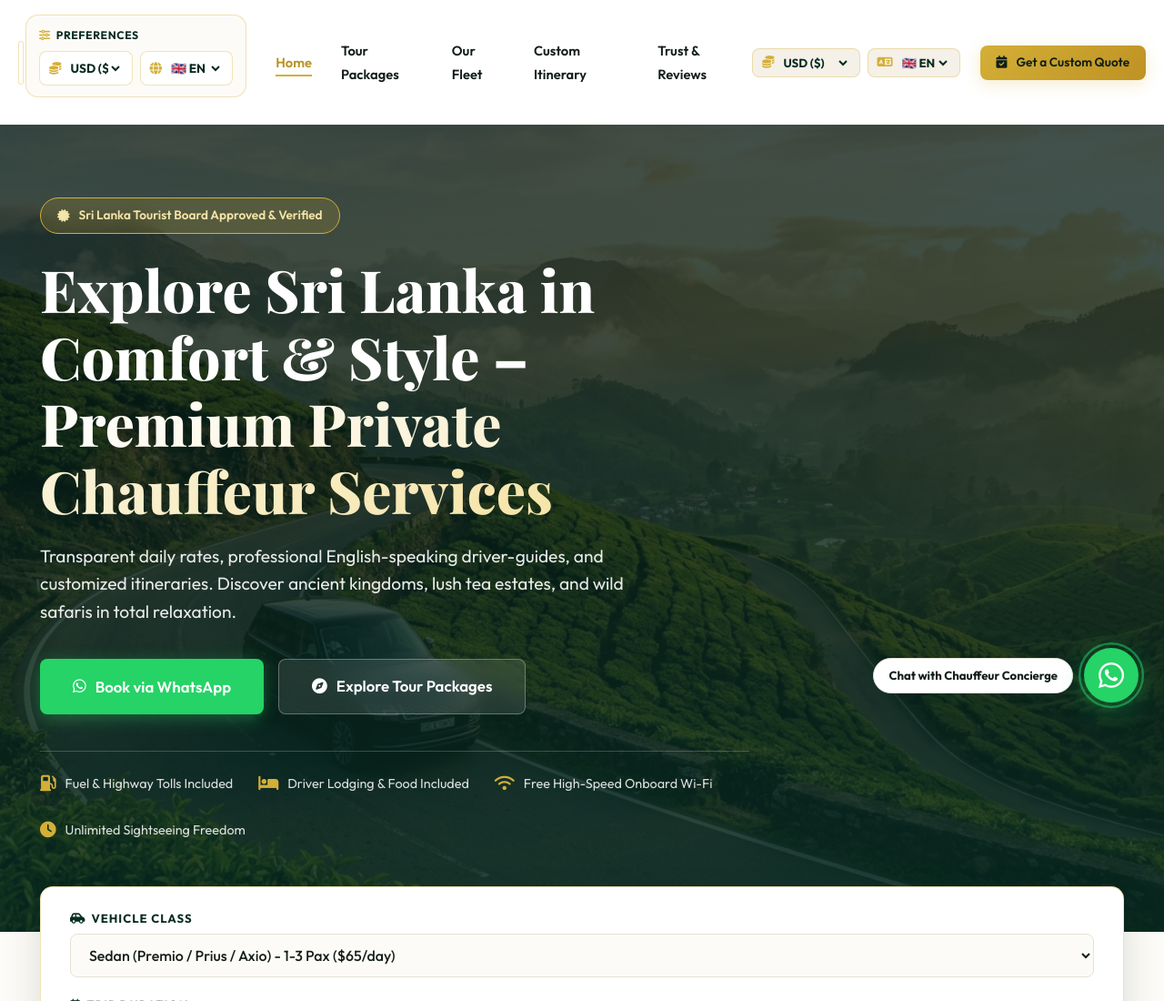
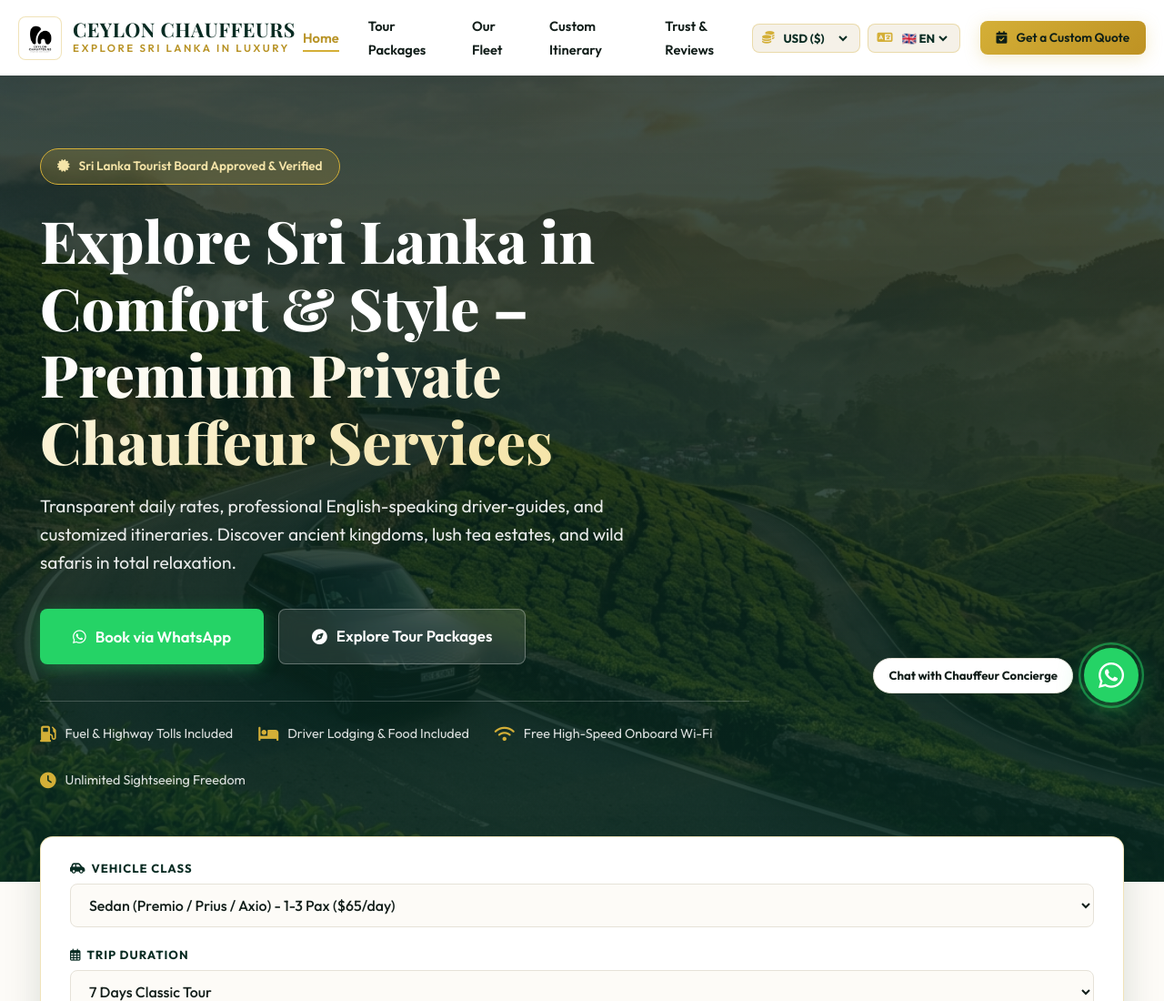
Before and after one commit to DilnethMadushanka/CEYLON-CHAUFFEURS, a plain HTML site: page index.html in a window 1280 px wide. Shown: the top 1100 px of the page at 91% size. Drawn offline with nearby package versions, Linux system fonts and the light colour scheme; a web font is replaced by a local one.

Commit message:
Fix web logo visibility on PC navbar by hiding mobile preferences card on desktop

```diff
--- a/css/style.css
+++ b/css/style.css
@@ -252,8 +252,8 @@ h1, h2, h3, h4, .font-serif {
   display: flex;
   align-items: center;
   gap: 12px;
-  min-width: 0; /* Allow flex shrinking so hamburger is never pushed off */
-  flex: 1;
+  flex-shrink: 0;
+  text-decoration: none;
 }
 
 .brand-crest {
@@ -1921,14 +1921,22 @@ input:checked + .slider:before {
    Full Mobile Responsive UI Design System
    ========================================================================== */
 
-/* Tablet & Smaller Laptops (<= 992px) */
 @media (max-width: 992px) {
+  .brand-logo {
+    min-width: 0;
+    flex: 1;
+  }
+
   .nav-cta .btn {
     display: none !important;
   }
 
   .nav-cta .nav-selectors-group {
     display: none !important;
+  }
+
+  .mobile-nav-prefs {
+    display: block !important;
   }
 
   .nav-menu {
@@ -2964,14 +2972,9 @@ input:checked + .slider:before {
   text-transform: uppercase;
 }
 
-/* Mobile Nav Preferences Bar in Drawer */
+/* Mobile Nav Preferences Bar in Drawer (Strictly Hidden on Desktop) */
 .mobile-nav-prefs {
-  list-style: none;
-  padding: 12px 14px;
-  background: var(--bg-sand);
-  border-radius: var(--radius-md);
-  border: 1px solid var(--border-gold);
-  margin-bottom: 14px;
+  display: none !important;
 }
 
 .mobile-prefs-header {
```
